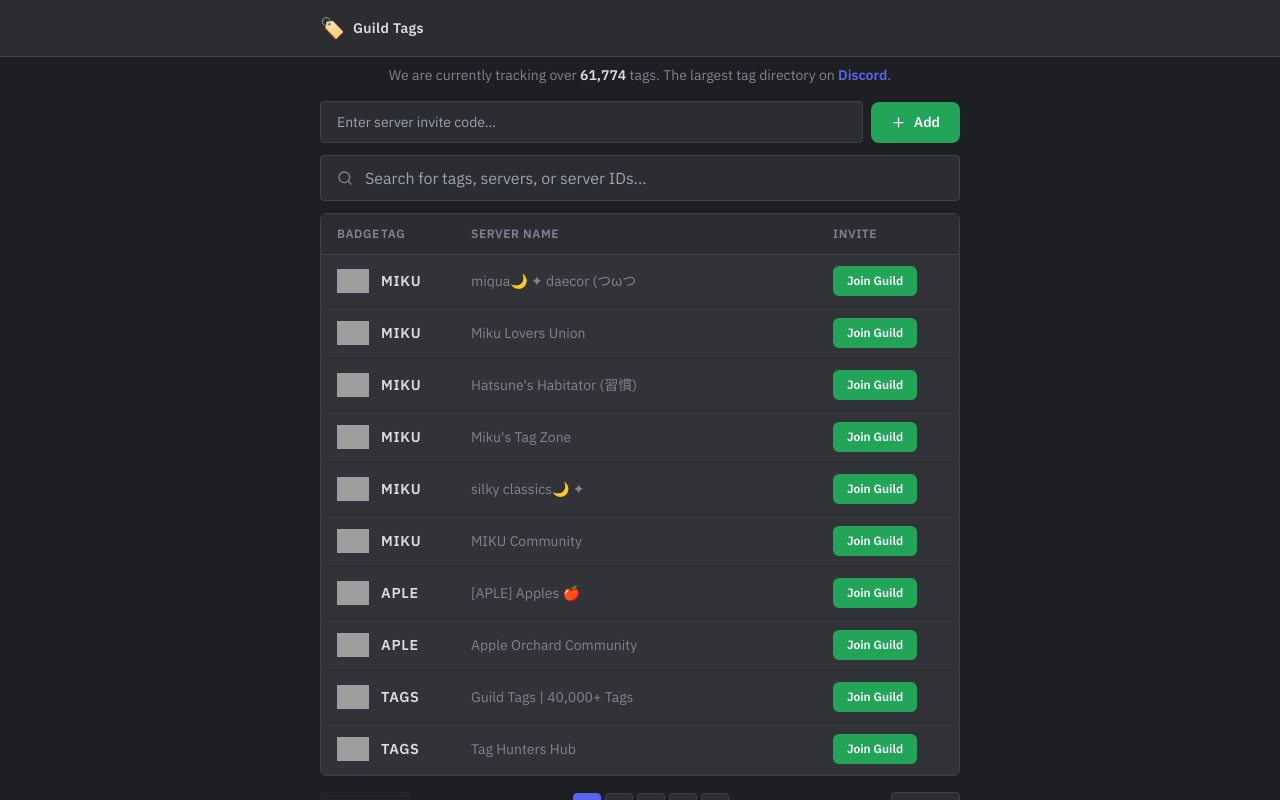
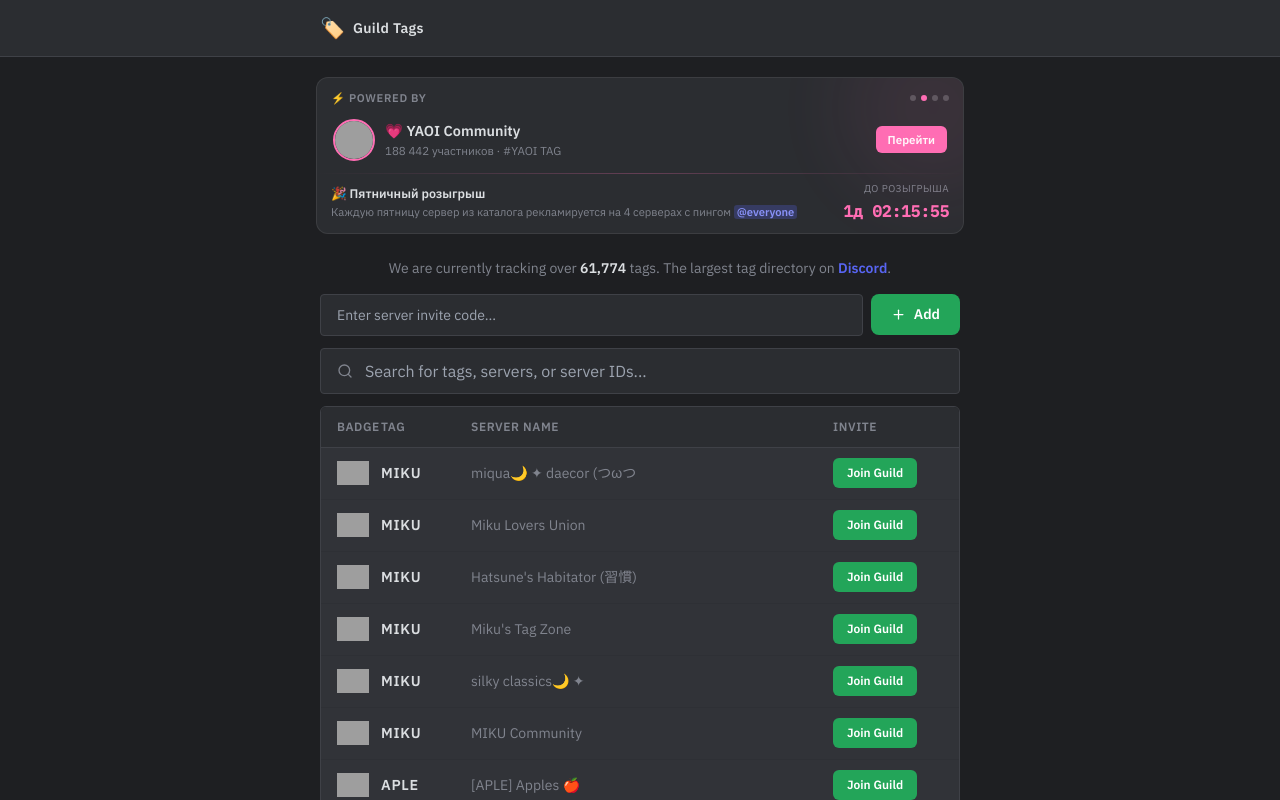
Before and after one commit to pr-poehali-dev/discord-server-catalog, a React (Vite) app: page / in a window 1280 px wide. Shown: the top 800 px of the page. Built offline with nearby package versions, Linux system fonts and the light colour scheme; grey boxes are pictures that could not be loaded.

Commit message:
сайт заработал

```diff
--- a/src/components/PartnerBanner.tsx
+++ b/src/components/PartnerBanner.tsx
@@ -1,148 +1,150 @@
 import { useState, useEffect } from "react";
 
 const SERVERS = [
-  {
-    name: "MIKU Community",
-    tag: "MIKU",
-    members: "241 911",
-    icon: "https://cdn.poehali.dev/projects/cc4018f2-6167-4801-8617-92fa7ab11a28/bucket/85cd9d82-6cf3-4959-88f7-38678b62abec.png",
-    color: "#00d4ff",
-    invite: "https://discord.gg/miku",
-    emoji: "💙",
-  },
-  {
-    name: "YAOI Community",
-    tag: "YAOI",
-    members: "188 442",
-    icon: "https://cdn.poehali.dev/projects/cc4018f2-6167-4801-8617-92fa7ab11a28/bucket/3862d535-df6e-4574-b619-c1a0dc44360b.png",
-    color: "#ff6eb4",
-    invite: "https://discord.gg/yaoi",
-    emoji: "💗",
-  },
-  {
-    name: "YURI Community",
-    tag: "YURI",
-    members: "143 514",
-    icon: "https://cdn.poehali.dev/projects/cc4018f2-6167-4801-8617-92fa7ab11a28/bucket/d025ac2b-eaa5-4f74-baaa-573b744b6c24.png",
-    color: "#c084fc",
-    invite: "https://discord.gg/yuri",
-    emoji: "💜",
-  },
-  {
-    name: "TETO Community",
-    tag: "TETO",
-    members: "70 742",
-    icon: "https://cdn.poehali.dev/projects/cc4018f2-6167-4801-8617-92fa7ab11a28/bucket/faf70b41-3eff-4902-913b-a7b8e1094f7f.png",
-    color: "#f87171",
-    invite: "https://discord.gg/teto",
-    emoji: "❤️",
-  },
+  { name: "MIKU Community", tag: "MIKU", members: "241 911", color: "#00d4ff", emoji: "💙", invite: "https://discord.gg/miku", icon: "https://cdn.poehali.dev/projects/cc4018f2-6167-4801-8617-92fa7ab11a28/bucket/85cd9d82-6cf3-4959-88f7-38678b62abec.png" },
+  { name: "YAOI Community",  tag: "YAOI", members: "188 442", color: "#ff6eb4", emoji: "💗", invite: "https://discord.gg/yaoi", icon: "https://cdn.poehali.dev/projects/cc4018f2-6167-4801-8617-92fa7ab11a28/bucket/3862d535-df6e-4574-b619-c1a0dc44360b.png" },
+  { name: "YURI Community",  tag: "YURI", members: "143 514", color: "#c084fc", emoji: "💜", invite: "https://discord.gg/yuri", icon: "https://cdn.poehali.dev/projects/cc4018f2-6167-4801-8617-92fa7ab11a28/bucket/d025ac2b-eaa5-4f74-baaa-573b744b6c24.png" },
+  { name: "TETO Community",  tag: "TETO", members: "70 742",  color: "#f87171", emoji: "❤️", invite: "https://discord.gg/teto", icon: "https://cdn.poehali.dev/projects/cc4018f2-6167-4801-8617-92fa7ab11a28/bucket/faf70b41-3eff-4902-913b-a7b8e1094f7f.png" },
 ];
 
-function getNextFriday() {
+function getNextFridayMs() {
   const now = new Date();
-  const day = now.getDay();
-  const diff = (5 - day + 7) % 7 || 7;
+  const diff = (5 - now.getDay() + 7) % 7 || 7;
   const friday = new Date(now);
   friday.setDate(now.getDate() + diff);
   friday.setHours(18, 0, 0, 0);
-  return friday;
+  return friday.getTime();
 }
 
-function useCountdown(target: Date) {
-  const targetMs = target.getTime();
-  const [ms, setMs] = useState(() => Math.max(0, targetMs - Date.now()));
-  useEffect(() => {
-    const id = setInterval(() => setMs(Math.max(0, targetMs - Date.now())), 1000);
-    return () => clearInterval(id);
-  }, [targetMs]);
-  const totalSec = Math.floor(ms / 1000);
-  const d = Math.floor(totalSec / 86400);
-  const h = Math.floor((totalSec % 86400) / 3600);
-  const m = Math.floor((totalSec % 3600) / 60);
-  const s = totalSec % 60;
-  return { d, h, m, s };
+const FRIDAY_MS = getNextFridayMs();
+
+function pad(n: number) {
+  return String(n).padStart(2, "0");
 }
-
-const NEXT_FRIDAY = getNextFriday();
 
 export default function PartnerBanner() {
   const [active, setActive] = useState(0);
-  const { d, h, m, s } = useCountdown(NEXT_FRIDAY);
+  const [remaining, setRemaining] = useState(() => Math.max(0, FRIDAY_MS - Date.now()));
 
   useEffect(() => {
-    const id = setInterval(() => setActive(a => (a + 1) % SERVERS.length), 3000);
+    const id = setInterval(() => {
+      setRemaining(Math.max(0, FRIDAY_MS - Date.now()));
+    }, 1000);
     return () => clearInterval(id);
   }, []);
 
-  const server = SERVERS[active];
+  useEffect(() => {
+    const id = setInterval(() => {
+      setActive((a) => (a + 1) % SERVERS.length);
+    }, 3000);
+    return () => clearInterval(id);
+  }, []);
 
-  const pad = (n: number) => String(n).padStart(2, "0");
+  const s = SERVERS[active];
+  const totalSec = Math.floor(remaining / 1000);
+  const days = Math.floor(totalSec / 86400);
+  const hours = Math.floor((totalSec % 86400) / 3600);
+  const mins = Math.floor((totalSec % 3600) / 60);
+  const secs = totalSec % 60;
 
   return (
-    <div className="partner-banner max-w-2xl mx-auto px-3 sm:px-4 mt-5 mb-4">
-      <div className="partner-card">
+    <div style={{ maxWidth: 672, margin: "20px auto 16px", padding: "0 12px" }}>
+      <div style={{
+        position: "relative",
+        overflow: "hidden",
+        borderRadius: 12,
+        border: "1px solid rgba(255,255,255,0.08)",
+        background: "#2b2d31",
+        padding: "12px 14px 10px",
+      }}>
 
-        {/* Glow background */}
-        <div className="partner-glow" style={{ background: server.color }} />
+        {/* Glow */}
+        <div style={{
+          position: "absolute",
+          top: -60, right: -60,
+          width: 180, height: 180,
+          borderRadius: "50%",
+          background: s.color,
+          opacity: 0.07,
+          filter: "blur(40px)",
+          pointerEvents: "none",
+          transition: "background 0.6s ease",
+        }} />
 
-        {/* Top row: powered by */}
-        <div className="partner-top">
-          <span className="partner-label">⚡ Powered by</span>
-          <div className="partner-dots">
-            {SERVERS.map((_, i) => (
+        {/* Top: label + dots */}
+        <div style={{ display: "flex", alignItems: "center", justifyContent: "space-between", marginBottom: 8 }}>
+          <span style={{ fontSize: "0.7rem", fontWeight: 600, letterSpacing: "0.06em", textTransform: "uppercase", color: "#80848e" }}>
+            ⚡ Powered by
+          </span>
+          <div style={{ display: "flex", gap: 5 }}>
+            {SERVERS.map((srv, i) => (
               <button
                 key={i}
-                className="partner-dot"
-                style={{ background: i === active ? SERVERS[i].color : "rgba(255,255,255,0.2)" }}
                 onClick={() => setActive(i)}
+                style={{
+                  width: 6, height: 6,
+                  borderRadius: "50%",
+                  border: "none",
+                  cursor: "pointer",
+                  padding: 0,
+                  background: i === active ? srv.color : "rgba(255,255,255,0.2)",
+                  transition: "background 0.3s ease, transform 0.2s ease",
+                }}
               />
             ))}
           </div>
         </div>
 
-        {/* Server preview */}
-        <div className="partner-body">
-          <a href={server.invite} target="_blank" rel="noopener noreferrer" className="partner-server-link">
+        {/* Server row */}
+        <div style={{ marginBottom: 8 }}>
+          <a
+            href={s.invite}
+            target="_blank"
+            rel="noopener noreferrer"
+            style={{ display: "flex", alignItems: "center", gap: 10, textDecoration: "none", borderRadius: 8, padding: "4px 2px" }}
+          >
             <img
-              key={server.name}
-              src={server.icon}
-              alt={server.name}
-              className="partner-icon partner-icon-anim"
+              src={s.icon}
+              alt={s.name}
+              style={{ width: 42, height: 42, borderRadius: "50%", objectFit: "cover", flexShrink: 0, border: `2px solid ${s.color}`, transition: "border-color 0.5s ease" }}
             />
-            <div className="partner-info">
-              <div className="partner-name">{server.emoji} {server.name}</div>
-              <div className="partner-meta">{server.members} участников · #{server.tag} TAG</div>
+            <div style={{ flex: 1, minWidth: 0 }}>
+              <div style={{ fontSize: "0.9rem", fontWeight: 700, color: "#dbdee1", whiteSpace: "nowrap", overflow: "hidden", textOverflow: "ellipsis" }}>
+                {s.emoji} {s.name}
+              </div>
+              <div style={{ fontSize: "0.72rem", color: "#80848e", marginTop: 1 }}>
+                {s.members} участников · #{s.tag} TAG
+              </div>
             </div>
-            <div className="partner-join" style={{ background: server.color }}>
+            <div style={{ flexShrink: 0, fontSize: "0.72rem", fontWeight: 700, color: "#fff", padding: "5px 12px", borderRadius: 6, background: s.color, whiteSpace: "nowrap", transition: "background 0.5s ease" }}>
               Перейти
             </div>
           </a>
         </div>
 
         {/* Divider */}
-        <div className="partner-divider" style={{ background: `linear-gradient(90deg, transparent, ${server.color}44, transparent)` }} />
+        <div style={{ height: 1, margin: "0 -14px 8px", background: `linear-gradient(90deg, transparent, ${s.color}44, transparent)`, transition: "background 0.6s ease" }} />
 
         {/* Friday promo */}
-        <div className="partner-promo">
-          <div className="partner-promo-left">
-            <div className="partner-promo-title">
+        <div style={{ display: "flex", alignItems: "center", justifyContent: "space-between", gap: 10 }}>
+          <div style={{ flex: 1, minWidth: 0 }}>
+            <div style={{ fontSize: "0.78rem", fontWeight: 700, color: "#dbdee1", marginBottom: 2 }}>
               🎉 Пятничный розыгрыш
             </div>
-            <div className="partner-promo-desc">
-              Каждую пятницу случайный сервер из каталога бесплатно рекламируется на 4 серверах с пингом{" "}
-              <span className="discord-mention">@everyone</span>
+            <div style={{ fontSize: "0.7rem", color: "#80848e", lineHeight: 1.4 }}>
+              Каждую пятницу сервер из каталога рекламируется на 4 серверах с пингом{" "}
+              <span style={{ background: "rgba(88,101,242,0.25)", color: "#8891f7", borderRadius: 3, padding: "0 3px", fontWeight: 600 }}>
+                @everyone
+              </span>
             </div>
           </div>
-          <div className="partner-countdown">
-            <div className="partner-countdown-label">До розыгрыша</div>
-            <div className="partner-countdown-time" style={{ color: server.color }}>
-              {d > 0 && <><span>{d}д</span> </>}
-              <span>{pad(h)}</span>
-              <span className="partner-colon">:</span>
-              <span>{pad(m)}</span>
-              <span className="partner-colon">:</span>
-              <span>{pad(s)}</span>
+          <div style={{ flexShrink: 0, textAlign: "right" }}>
+            <div style={{ fontSize: "0.62rem", color: "#80848e", textTransform: "uppercase", letterSpacing: "0.05em", marginBottom: 2 }}>
+              До розыгрыша
+            </div>
+            <div style={{ fontSize: "1rem", fontWeight: 800, color: s.color, fontFamily: "'IBM Plex Mono', monospace", transition: "color 0.6s ease" }}>
+              {days > 0 && <span>{days}д </span>}
+              {pad(hours)}:{pad(mins)}:{pad(secs)}
             </div>
           </div>
         </div>
--- a/src/pages/Index.tsx
+++ b/src/pages/Index.tsx
@@ -1,5 +1,6 @@
 import { useState } from "react";
 import Icon from "@/components/ui/icon";
+import PartnerBanner from "@/components/PartnerBanner";
 
 const BADGES = [
   "https://cdn.poehali.dev/projects/cc4018f2-6167-4801-8617-92fa7ab11a28/bucket/62f9f0bd-7ae0-4df5-bc99-86c7b18e5341.png",
@@ -99,6 +100,9 @@ export default function Index() {
           </div>
         </div>
       </nav>
+
+      {/* Partner Banner */}
+      <PartnerBanner />
 
       {/* Hero */}
       <section className="pt-2 pb-4 text-center animate-fade-in px-4">
```
